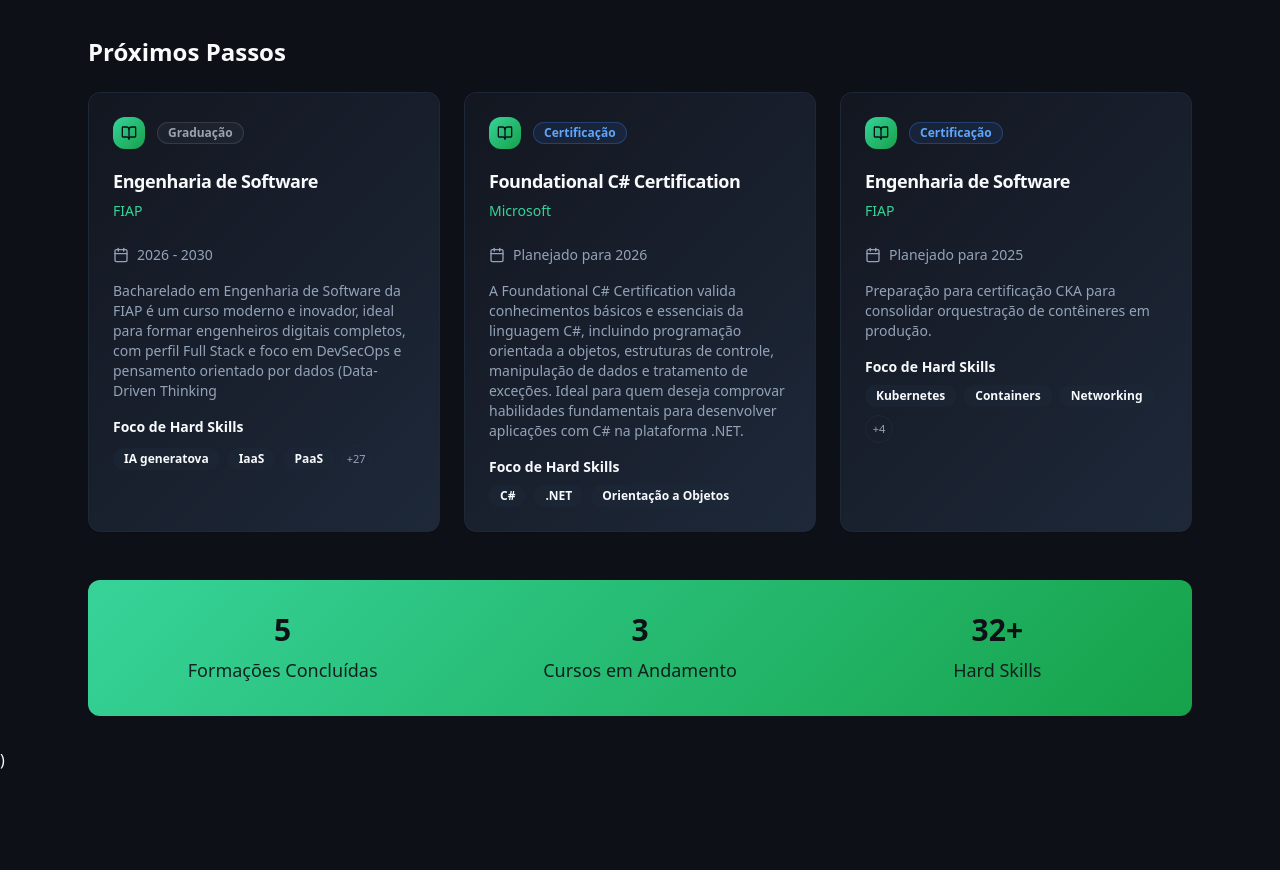
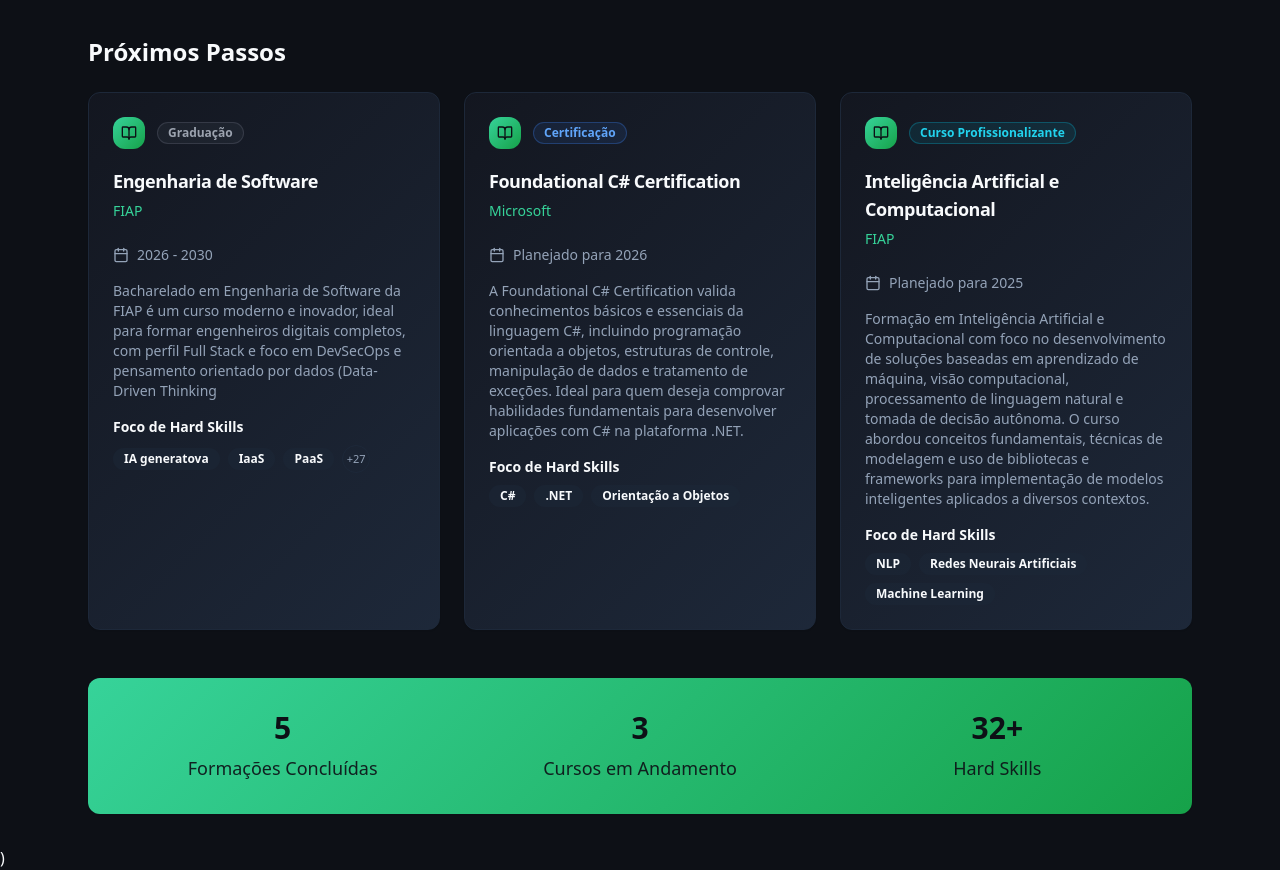
Before and after one commit to devCauaRaphael/Site_Portfolio, a React (Vite) app in the folder Refatoracao/: page /certificados in a window 1280 px wide. Shown: the part 2280-3150 px from the top of the page. Before the commit the page ends 3052 px from the top, so only its background shows below. Built offline with nearby package versions, Linux system fonts and the light colour scheme.

Commit message:
desenvolvido a página de certificações

```diff
--- a/Refatoracao/src/pages/Certificados.tsx
+++ b/Refatoracao/src/pages/Certificados.tsx
@@ -110,12 +110,12 @@ const Formacoes = () => {
       hardSkills: ["C#", ".NET", "Orientação a Objetos"]
     },
     {
-      title: "Engenharia de Software",
+      title: "Inteligência Artificial e Computacional",
       issuer: "FIAP",
       period: "Planejado para 2025",
-      level: "Certificação",
-      resume: "Preparação para certificação CKA para consolidar orquestração de contêineres em produção.",
-      hardSkills: ["Kubernetes", "Containers", "Networking", "Observability"]
+      level: "Curso Profissionalizante",
+      resume: "Formação em Inteligência Artificial e Computacional com foco no desenvolvimento de soluções baseadas em aprendizado de máquina, visão computacional, processamento de linguagem natural e tomada de decisão autônoma. O curso abordou conceitos fundamentais, técnicas de modelagem e uso de bibliotecas e frameworks para implementação de modelos inteligentes aplicados a diversos contextos.",
+      hardSkills: ["NLP", "Redes Neurais Artificiais", "Machine Learning"]
     }
   ]
 
```
